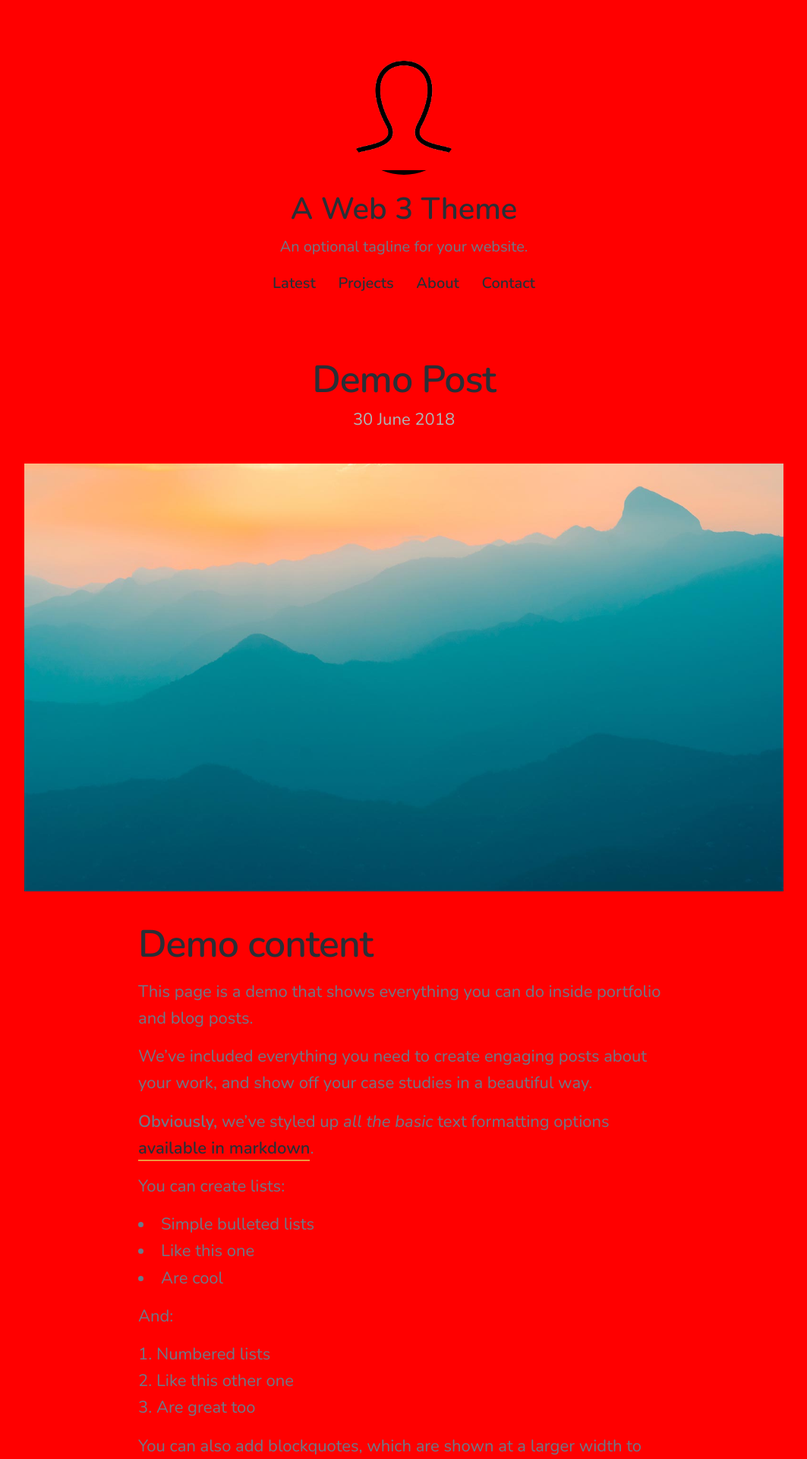
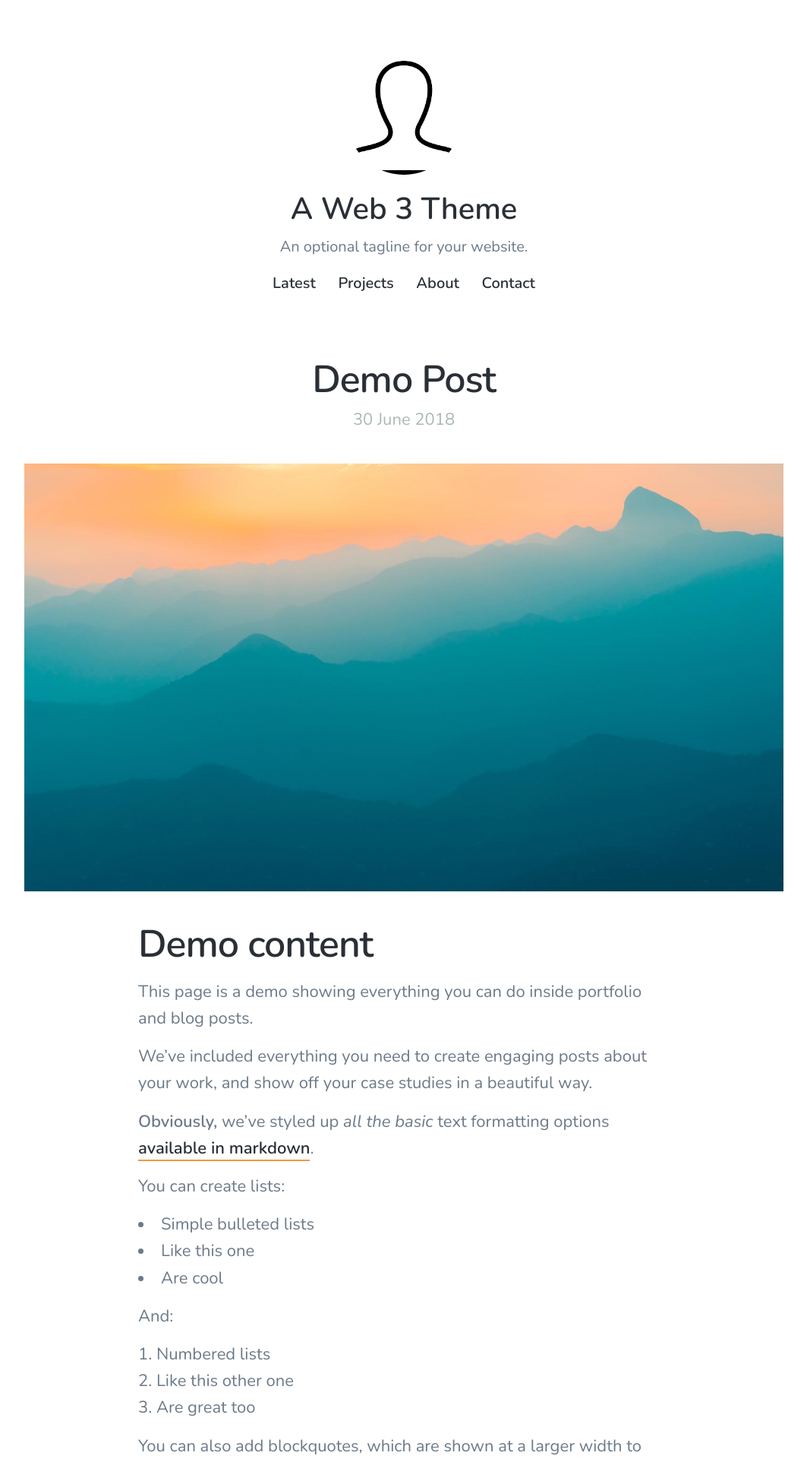
Before and after one commit to noremuhh/web-3-theme, a Jekyll site: the page built from _posts/2018-06-30-demo-post.md, in a window 1280 px wide. Shown: the top 1920 px of the page at 76% size, without its empty margins (108-1171 px from the left). Built offline with Jekyll 4.4.1, drawn with Linux system fonts in a browser that asks for light colours; nearby versions of some CDN libraries.

Commit message:
Put it back

```diff
--- a/_posts/2018-06-30-demo-post.md
+++ b/_posts/2018-06-30-demo-post.md
@@ -11,7 +11,7 @@ excerpt: This page is a demo that shows everything you can do inside portfolio a
 
 ## Demo content
 
-This page is a demo that shows everything you can do inside portfolio and blog posts.
+This page is a demo showing everything you can do inside portfolio and blog posts.
 
 We've included everything you need to create engaging posts about your work, and show off your case studies in a beautiful way.
 
--- a/css/style.scss
+++ b/css/style.scss
@@ -147,6 +147,3 @@ $grid-spacing: {{ site.data.settings.grid_settings.grid_spacing }}px;
 
 
 // - - - - - - - - - - Your Overrides
-body {
-    background: red !important;
-}
```
